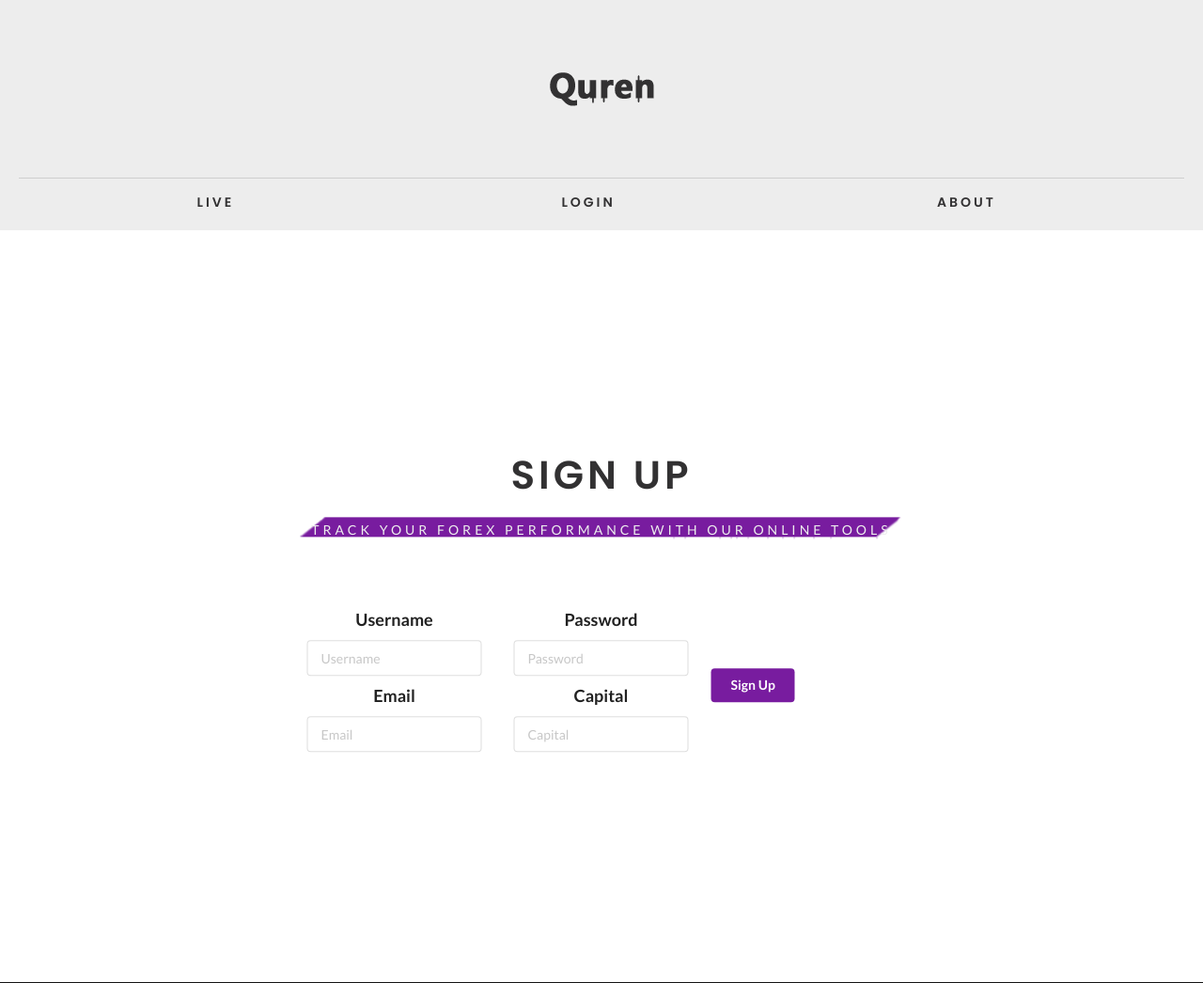
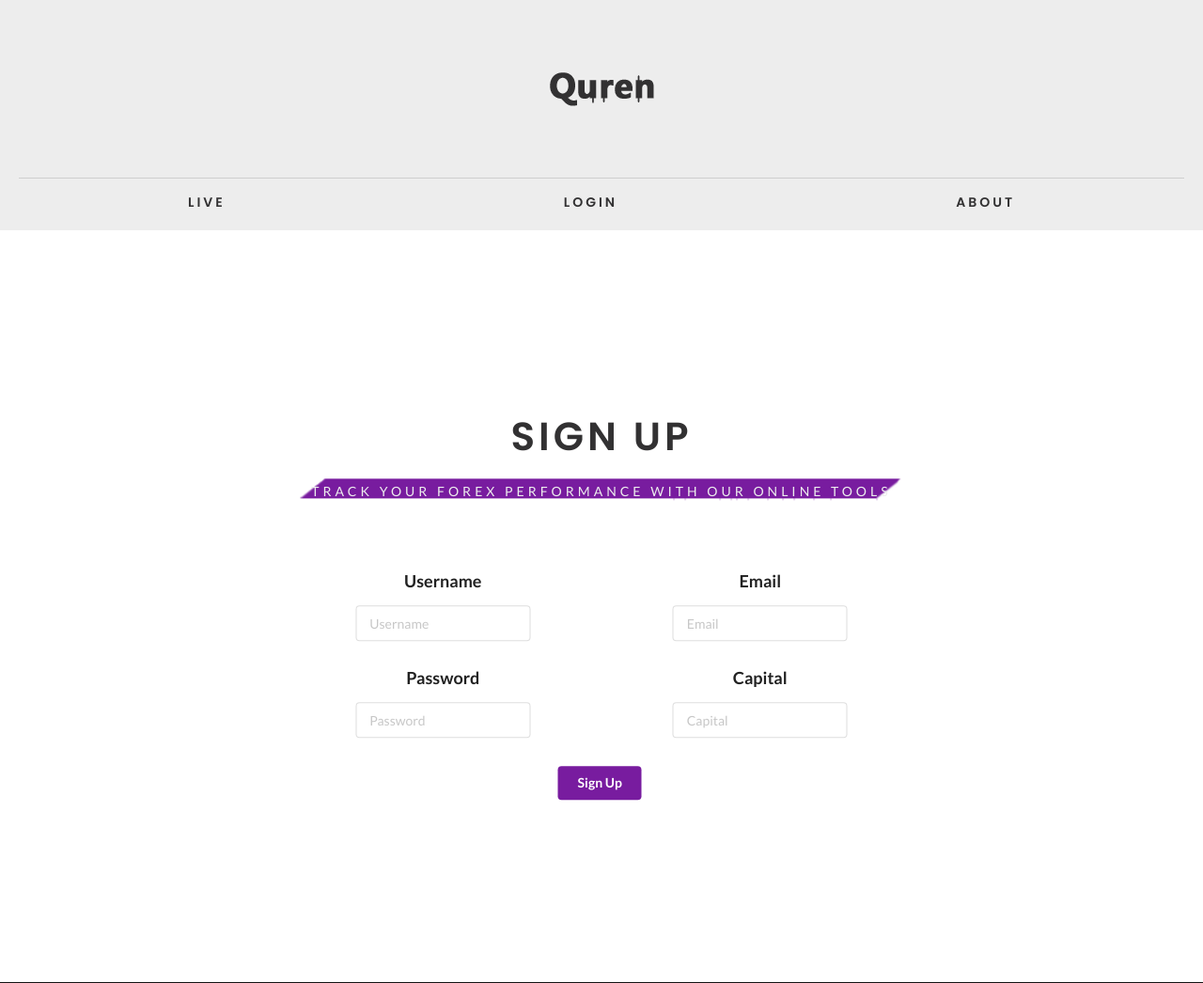
Before and after one commit to Heightsdesign/forex_performance_tracker, a Django app: page /users/sign_up/ in a window 1280 px wide. Shown: the top 1046 px of the page at 94% size. Run offline with Django 4.2, Linux system fonts and the light colour scheme; some libraries are stand-ins or nearby versions.

Commit message:
refactored front-end

```diff
--- a/live/templates/live/base.html
+++ b/live/templates/live/base.html
@@ -44,11 +44,11 @@
           {% endif %}
           <li><a href="{% url 'info:about_us' %}">About</a></li>
         </ul>
-        <div class="burger">
+          <!--<div class="burger">
           <div class="line1"></div>
           <div class="line2"></div>
           <div class="line3"></div>
-        </div>
+        </div>-->
       </nav>
       {% block content %}
       {% endblock %}
--- a/static/css/style.css
+++ b/static/css/style.css
@@ -147,7 +147,7 @@
     opacity: 0;
 }
 
-/*nav{
+nav{
     position: relative;
     display: block;
     top: 0;
@@ -175,12 +172,11 @@
   justify-content: space-around;
 }
 
-
 .nav-links{
     display: flex;
     align-items: center;
     justify-content: space-around;
-    width: 95%;
+    width: 100%;
 }
 
 .nav-links li{
--- a/static/js/main.js
+++ b/static/js/main.js
@@ -1,21 +1,7 @@
 
-const navSlide = ()=>{
-    const burger = document.querySelector('.burger');
-    const nav = document.querySelector('.nav-links');
-    const navLinks = document.querySelectorAll('.nav-links li');
-    // Toggle nav
-    burger.addEventListener('click', ()=>{
-        nav.classList.toggle('nav-active');
-    });
-    // Animate links
-    navLinks.forEach((link, index)=>{
-        link.style.animation = `navlinkfade 2s ease forwards ${index / 5 + 1.5}s`;
-    });
-}
-
-navSlide();
 
 var acc = document.getElementsByClassName("accordion");
+var container = document.getElementsByClassName("container-3-4");
 var i;
 
 for (i = 0; i < acc.length; i++) {
@@ -35,9 +21,9 @@
 }
 
 var button = document.getElementById("submitButton");
-button.addEventListener("click", refresh);
+button.addEventListener("click", refresh_trades);
 
-function refresh() {
+function refresh_trades() {
     var choice = document.getElementById("js-choice");
     var content = choice.innerHTML;
     choice.innerHTML = content;
--- a/users/templates/users/sign_up_page.html
+++ b/users/templates/users/sign_up_page.html
@@ -17,51 +17,35 @@
         </div>
             <form class="mt-5" action="{% url 'users:sign_up' %}" method="POST">
                 {% csrf_token %}
-                <div class="sign-up-wrapper">
-                    <div class="row">
-                        <div class="col">
+                <div class="ui two column stackable grid">
+                    <div class="column">
                         <h3>Username</h3>
-                        </div>
-                        <div class="col">
-                            <div class="input-wrapper">
                         <div class="ui input">
                             {{ form.username }}
                         </div>
                     </div>
-                        </div>
-                        <div class="col">
+                    <div class="column">
                         <h3> Email </h3>
-                        </div>
-                        <div class="col">
-                            <div class="input-wrapper">
                         <div class="ui input">
                             {{ form.email }}
                         </div>
                     </div>
                 </div>
-                    </div>
-                    <div class="row">
-                        <div class="col">
+                <div class="ui two column stackable grid">
+                    <div class="column">
                         <h3> Password </h3>
-                        </div>
-                        <div class="col">
-                            <div class="input-wrapper">
                         <div class="ui input">
                             {{ form.password }}
                         </div>
                     </div>
-                        </div>
-                        <div class="col">
+                    <div class="column">
                         <h3> Capital </h3>
-                        </div>
-                        <div class="col">
-                            <div class="input-wrapper">
                         <div class="ui input">
                             <input class="form-control" id="capital" name="capital" type="capital" placeholder="Capital" data-sb-validations="required,capital" />
                         </div>
                     </div>
                 </div>
-                    </div>
+                <div class="ui hidden divider"></div>
                 <button class="ui primary button" id="submitButton" type="submit">Sign Up</button>
             </form>
         </div>
```
Also changed, not shown: other parts of static/css/style.css (+8 -54 lines), users/templates/users/login_page.html (+7 -7 lines), users/templates/users/user_page.html (+5 -5 lines). Lines whose indentation alone changed are shown as unchanged.
